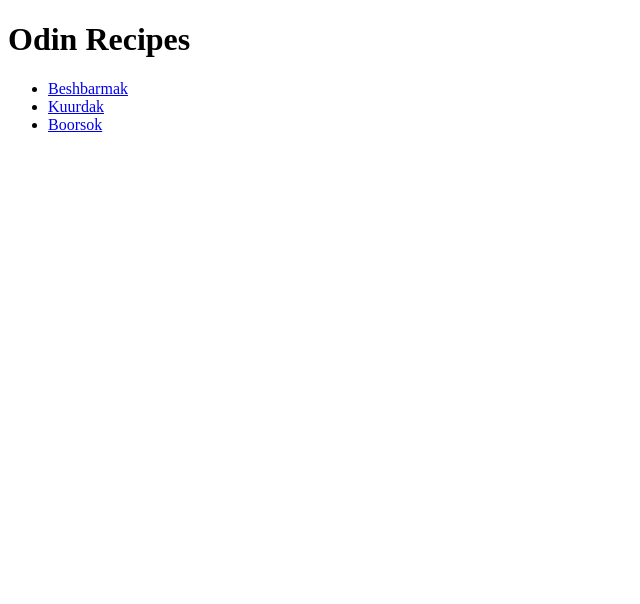
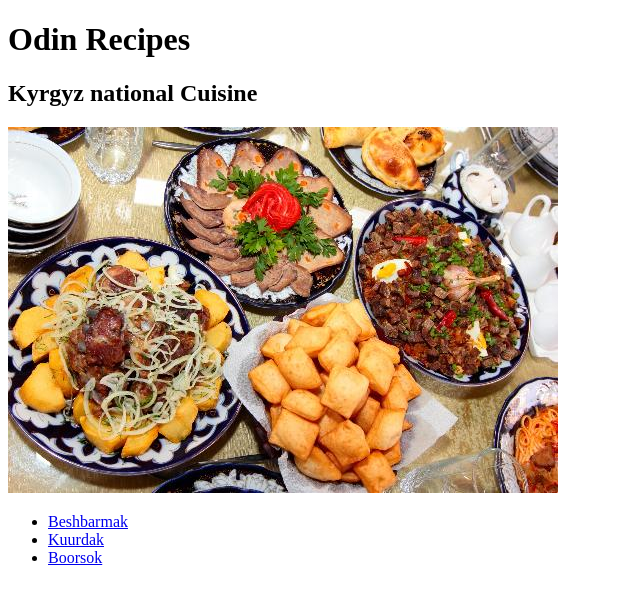
Before and after one commit to zalkar01/odin-recipes, a plain HTML site: page index.html in a window 1280 px wide. Shown: the whole page, without its empty margins (0-640 px from the left). Drawn offline with Linux system fonts and the light colour scheme.

Commit message:
added picture to homepage

```diff
--- a/index.html
+++ b/index.html
@@ -6,6 +6,8 @@
 <title>Odin Recipes</title>
 <body>
     <h1>Odin Recipes</h1>
+    <h2>Kyrgyz national Cuisine</h2>
+    <img src="./img/kyrgyz-cuisine-homepage.jpg" alt="kyrgyz cuisine photo">
     <ul>
         <li><a href="recipes/beshbarmak.html">Beshbarmak</a></li>
         <li><a href="recipes/kuurdak.html">Kuurdak</a></li>
```
Also changed, not shown: img/kyrgyz-cuisine-homepage.jpg (added).
